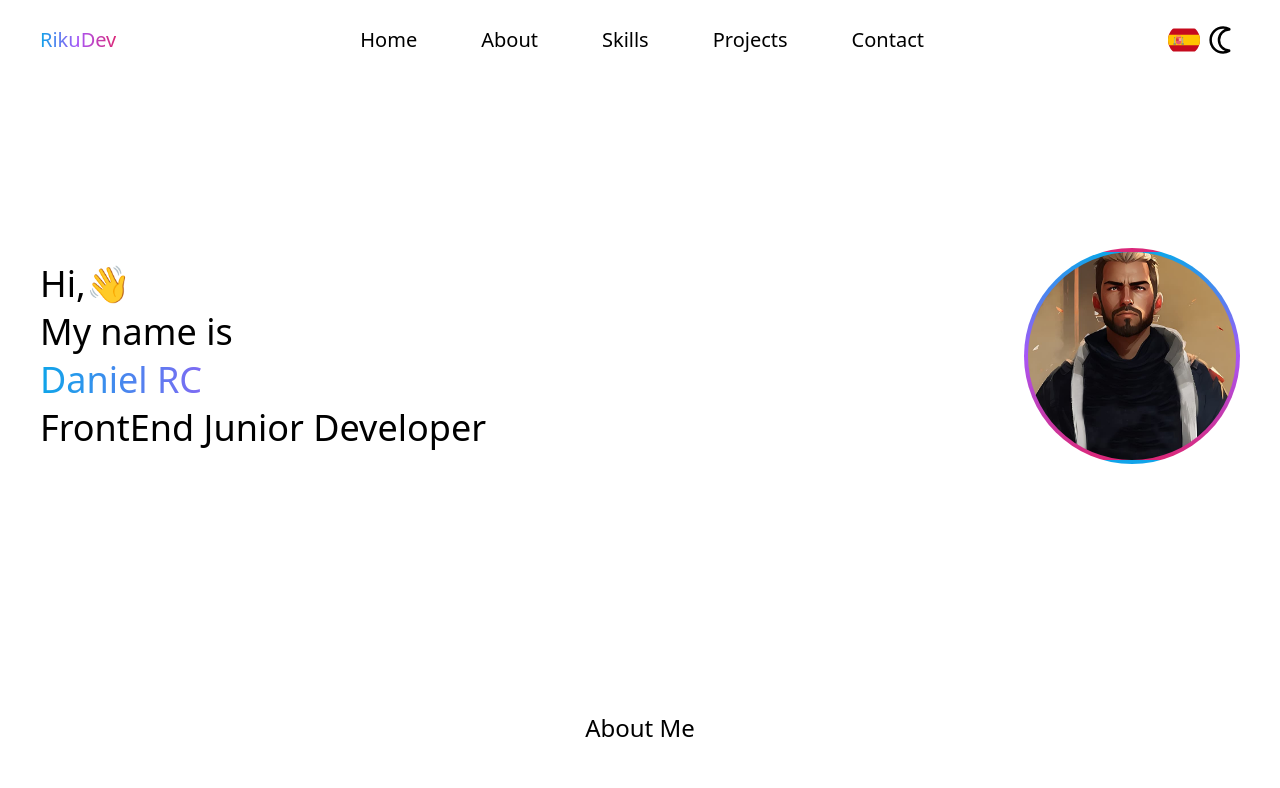
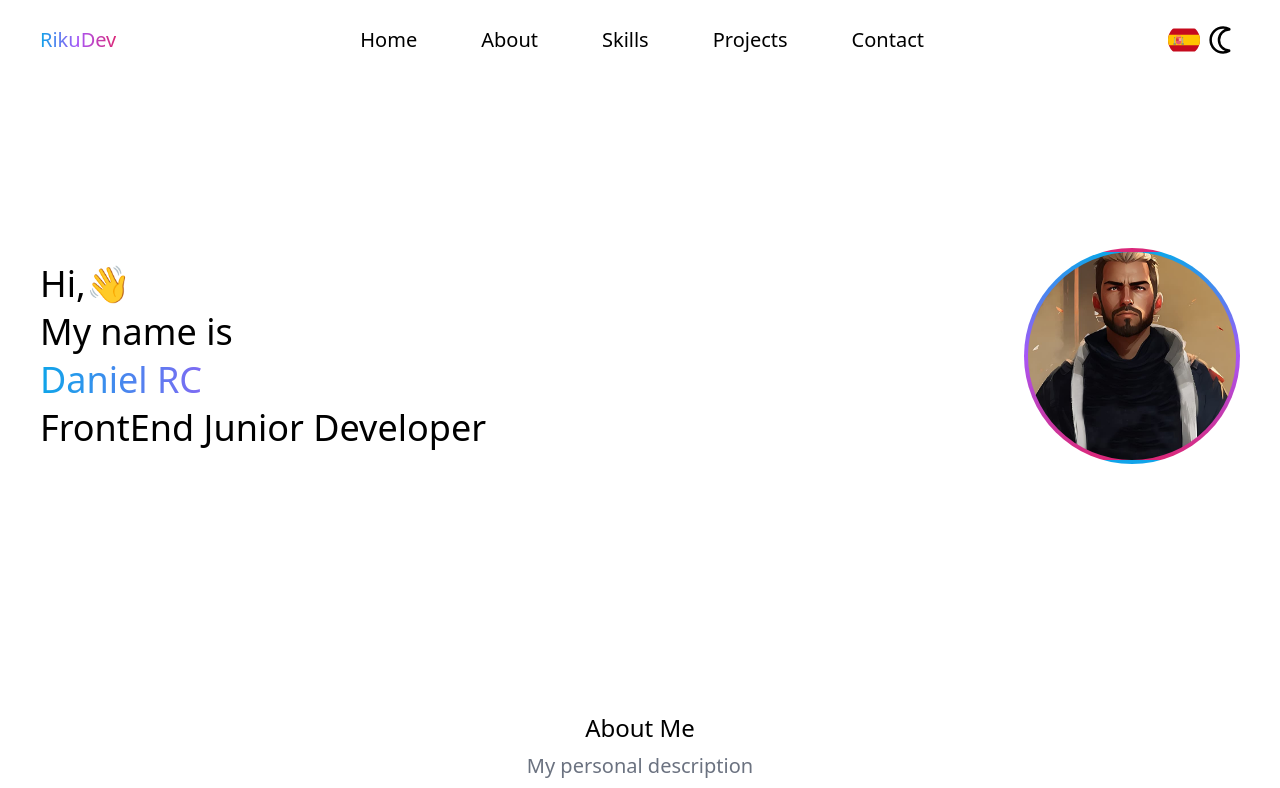
Before and after one commit to xRiiku/MyPortfolio, a React (Vite) app: page / in a window 1280 px wide. Shown: the top 788 px of the page. Built offline with nearby package versions, Linux system fonts and the light colour scheme.

Commit message:
about subtitle

```diff
--- a/src/Pages/About.jsx
+++ b/src/Pages/About.jsx
@@ -12,6 +12,7 @@ export default function About(){
         <div className="flex flex-col justify-between mt-10 max-w-[1280px] w-screen mx-auto items-center maxsm:flex-col maxsm:gap-10">
             <div className="flex flex-col font-medium gap-2 justify-center items-center">
                 <span className="text-2xl text-center">{t('about.title')}</span>
+                <span className="text-gray-500 text-center">{t('about.subtitle')}</span>
             </div>
 
             <div className='flex flex-wrap justify-between items-center mx-auto w-full mt-10 gap-10'>
--- a/src/i18n/en.json
+++ b/src/i18n/en.json
@@ -9,5 +9,6 @@
     "skills.description": "Technologies I´ve been working with recently",
 
     "about.title": "About Me",
+    "about.subtitle": "My personal description",
     "about.description": "I'm a self-taught student in web programming and software development. I specialize in frontend technologies. Currently, I'm focused on my ongoing learning process and seeking my first professional opportunity that challenges me and allows me to continue growing in the world of development. In the future, I would like to have the opportunity to collaborate on challenging projects and broaden my horizons. I am committed to continuous learning with the goal of becoming a FullStack Developer. I believe that teamwork is essential to achieve outstanding results and gain different perspectives where all parties can learn from each project"
 }
--- a/src/i18n/es.json
+++ b/src/i18n/es.json
@@ -7,5 +7,6 @@
     "skills.description": "Tecnologías con las que he estado trabajado recientemente",
 
     "about.title": "Sobre Mi",
+    "about.subtitle": "Mi descripción personal",
     "about.description": " Soy estudiante autodidacta de programación web y desarrollo de software. Me especializo en tecnologías de frontend. Actualmente, estoy enfocado en mi proceso de aprendizaje constante y buscando mi primera oportunidad profesional que me ponga a prueba y me permita seguir creciendo dentro del mundo del desarrollo. A futuro me gustaría tener la oportunidad de colaborar en proyectos desafiantes y ampliar mis horizontes. Estoy comprometido con el aprendizaje continuo con el objetivo de llegar a ser FullStack Developer. Creo que el trabajo en equipo es fundamental para alcanzar resultados sobresalientes y obtener diferentes puntos de vista en los que todas las partes obtengan un aprendizaje de cada uno de los proyectos realizados."
 }
```
